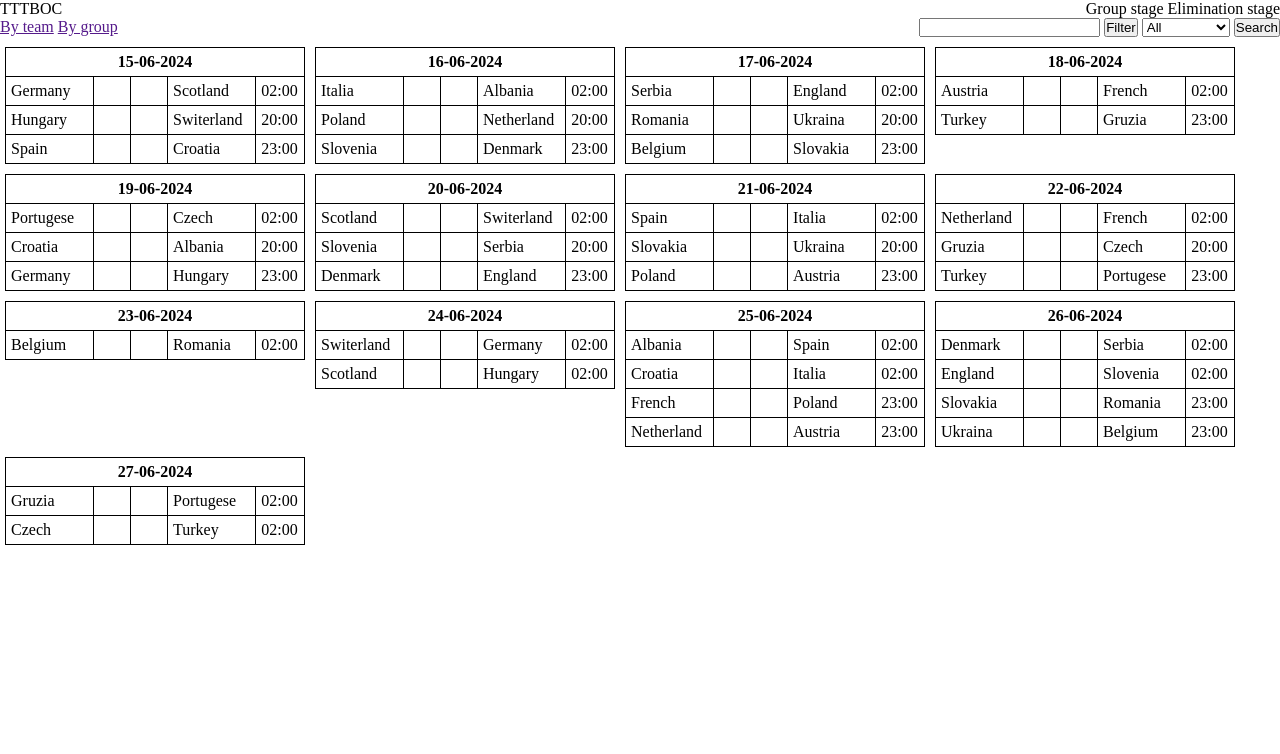
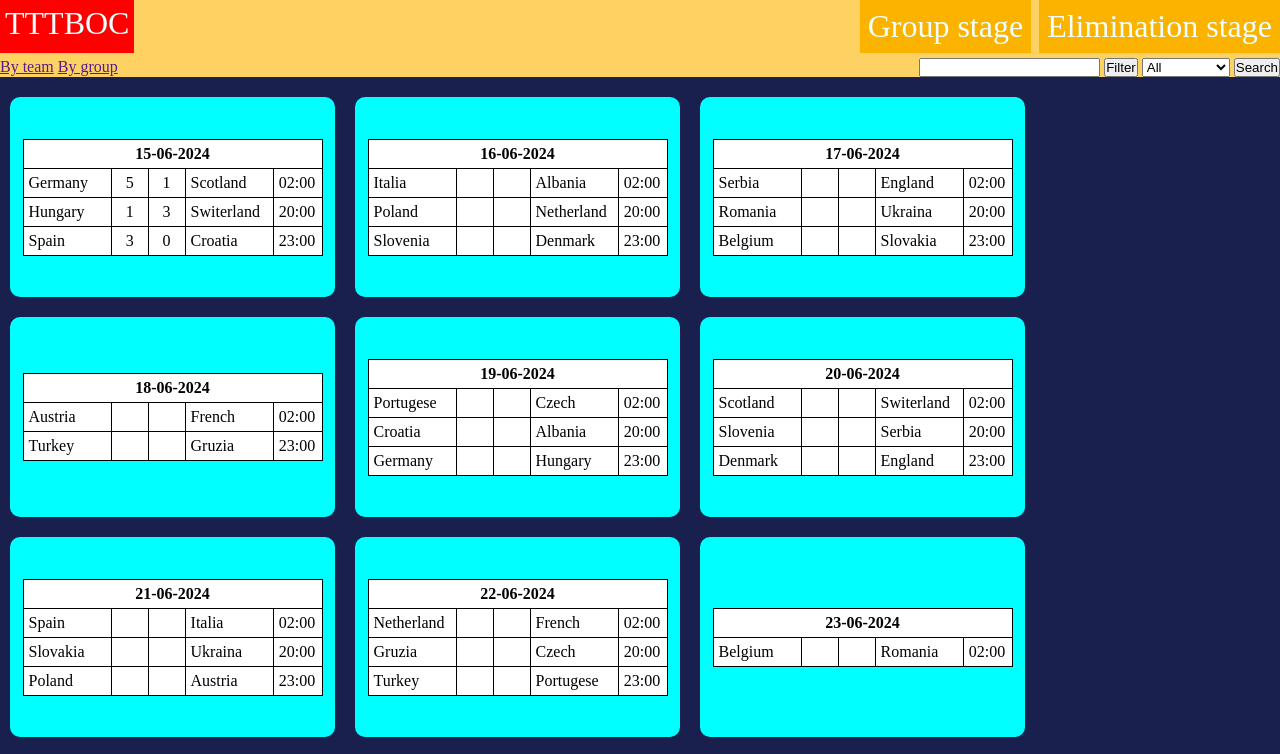
Before and after one commit to KhoaDinhNguyen/Euro, a plain HTML site: page index.html in a window 1280 px wide. Shown: the top 754 px of the page. Drawn offline with Linux system fonts and the light colour scheme.

Commit message:
add color

```diff
--- a/index.html
+++ b/index.html
@@ -10,7 +10,7 @@
     <body>
         <header>
             <div id="title">
-                <p>TTTBOC</p>
+                <p id="author">TTTBOC</p>
                 <nav>
                     <ul>
                         <li><p>Group stage</p></li>
@@ -68,5 +68,8 @@
 
             </section>
         </main>
+        <footer>
+            <p>Contact us</p>
+        </footer>
     </body>
 </html>
--- a/source/css/style.css
+++ b/source/css/style.css
@@ -11,6 +11,17 @@ li {
     display: inline-block;
 }
 
+header {
+    background-color: #fcb5009c;
+    color: azure;
+    cursor: default;
+}
+
+#title{
+    font-size: 2rem;
+    margin-bottom: 5px;
+}
+
 #title, #help {
     display: flex;
     justify-content: space-between;
@@ -21,21 +32,65 @@ li {
     display: inline-block;
 }
 
+#title li{
+    padding: 5px;
+    box-sizing: border-box;
+    border: 3px solid #FCB300;
+    background-color: #FCB300;
+
+}
+
+#title li:hover {
+    background-color: white;
+    color:black;
+    border: 3px solid #e93b3b;
+    font-weight: 700;
+}
+
+#author{
+    padding: 5px;
+}
+
+#author:hover{
+    background-color: red;
+}
+
 section {
     display: flex;
     flex-flow: row wrap;
+    background-color: #19204E;
+}
+
+section div {
+    margin: 0 5px;
+    margin-top: 10px;
+}
+
+@media only screen and (min-width: 40rem){
+    section div {
+        margin: 0 10px;
+        margin-top: 20px;
+        background-color: aqua;
+        width: 325px;
+        height: 200px;
+        display: flex;
+        justify-content: center;
+        align-items: center;
+        border-radius: 10px;
+    }
+
 }
 
 table {
     border-collapse: collapse;
-    margin: 0 5px;
-    margin-top: 10px;
     width: 300px;
+    background-color: white;
 }
 
 td, th{
     border: black solid 1px;
     padding: 5px;
+    cursor: default;
 }
 
 td:nth-child(1), td:nth-child(4){
@@ -44,6 +99,7 @@ td:nth-child(1), td:nth-child(4){
 
 td:nth-child(2), td:nth-child(3){
     width: 25px;
+    text-align: center;
 }
 
 table td:nth-child(5){
--- a/source/js/createDOM.js
+++ b/source/js/createDOM.js
@@ -11,8 +11,8 @@ function createDOMFromMatch(match){
     }
 
     td[0].innerHTML = `<p>${match.team1.name}<p>`;
-    td[1].innerHTML = `<p><p>`;
-    td[2].innerHTML = `<p><p>`;
+    td[1].innerHTML = `<p>${match.team1Score}<p>`;
+    td[2].innerHTML = `<p>${match.team2Score}<p>`;
     td[3].innerHTML = `<p>${match.team2.name}<p>`;
 
     if(match.hour === 2){
@@ -80,9 +80,6 @@ function createDOMFormMatchArray(matchArray){
 
 }
 
-createDOMFormMatchArray(matchArrayGroupStage);
-
-
 /*---------------------------------INTERACTION----------------------*/
 
 //FILTER
@@ -129,3 +126,21 @@ function getSearch(){
 }
 
 search.addEventListener("click", getSearch);
+
+/*----------------------------------UPDATE FUNCTION -------------------*/
+function updateResult(team1, team2, val1, val2){
+    for(const match of matchArrayGroupStage){
+        if(match.team1.name === team1 && match.team2.name === team2){
+            match.team1Score = val1;
+            match.team2Score = val2;
+            return;
+        }
+    }
+}
+
+updateResult("Germany", "Scotland", 5, 1);
+updateResult("Hungary", "Switerland", 1, 3);
+updateResult("Spain", "Croatia", 3, 0);
+updateResult("Germany", "Scotland", 5, 1);
+
+createDOMFormMatchArray(matchArrayGroupStage);
```
